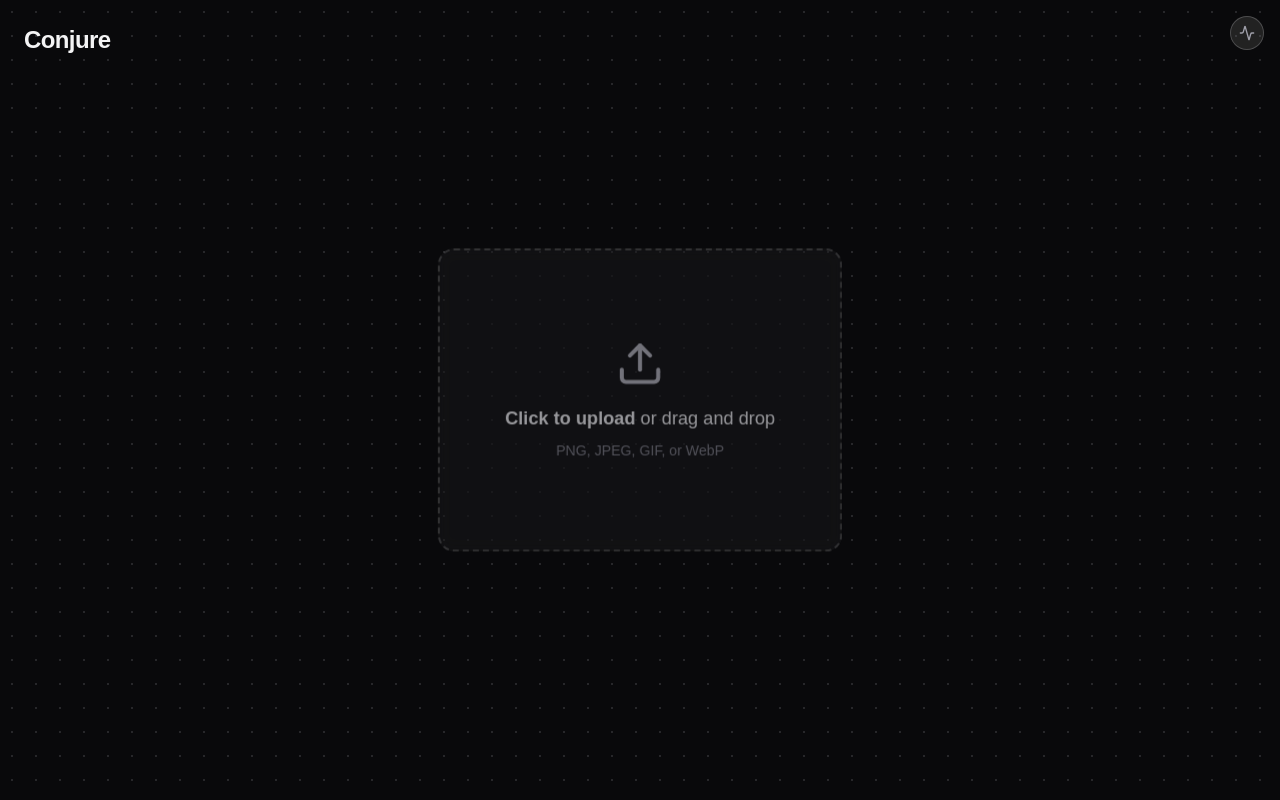
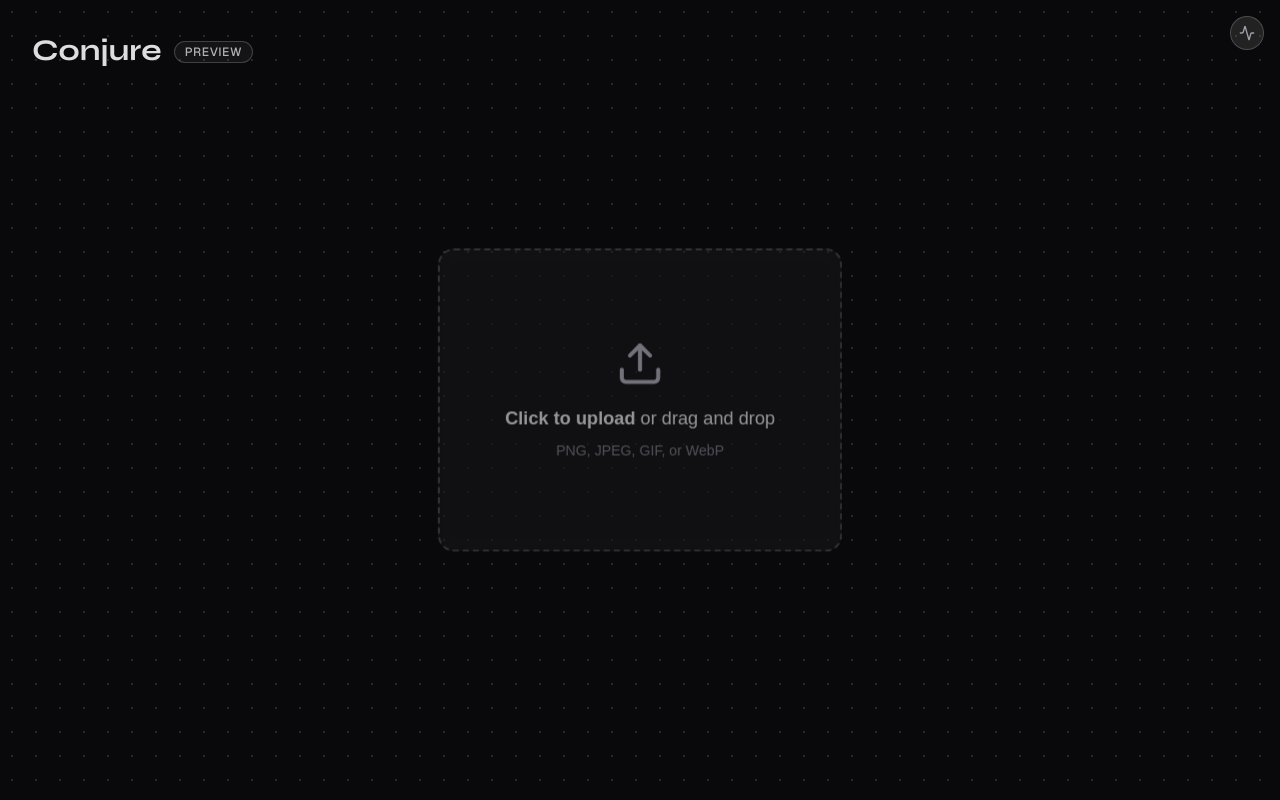
Before and after one commit to henilptel/Conjure, a Next.js app: page / in a window 1280 px wide. Built offline with nearby package versions, Linux system fonts and the light colour scheme.

Commit message:
feat: add Syne font and apply it to the updated header with a new preview badge

```diff
--- a/app/layout.tsx
+++ b/app/layout.tsx
@@ -1,5 +1,5 @@
 import type { Metadata } from "next";
-import { Geist, Geist_Mono } from "next/font/google";
+import { Geist, Geist_Mono, Syne } from "next/font/google";
 import "./globals.css";
 import { ChatProvider } from "./contexts/ChatContext";
 
@@ -10,6 +10,11 @@ const geistSans = Geist({
 
 const geistMono = Geist_Mono({
   variable: "--font-geist-mono",
+  subsets: ["latin"],
+});
+
+const syne = Syne({
+  variable: "--font-syne",
   subsets: ["latin"],
 });
 
@@ -30,7 +35,7 @@ export default function RootLayout({
   return (
     <html lang="en">
       <body
-        className={`${geistSans.variable} ${geistMono.variable} antialiased`}
+        className={`${geistSans.variable} ${geistMono.variable} ${syne.variable} antialiased`}
       >
         <ChatProvider>{children}</ChatProvider>
       </body>
--- a/app/page.tsx
+++ b/app/page.tsx
@@ -31,10 +31,13 @@ export default function Home() {
       </div>
 
       {/* Layer 2: Floating logo/header */}
-      <div className="absolute top-4 left-4 md:top-6 md:left-6 z-10">
-        <h1 className="text-xl md:text-2xl font-semibold text-zinc-100 tracking-tight">
+      <div className="absolute top-6 left-6 md:top-8 md:left-8 z-10 select-none mix-blend-difference flex items-center gap-3">
+        <h1 className="text-2xl md:text-3xl font-[family-name:var(--font-syne)] font-bold text-white/90">
           Conjure
         </h1>
+        <span className="px-2.5 py-0.5 rounded-full border border-white/20 bg-white/5 text-[10px] md:text-xs font-medium tracking-wider text-white/70 uppercase font-sans backdrop-blur-sm mt-1">
+          Preview
+        </span>
       </div>
 
       {/* Layer 3: ActiveToolsPanel - shows active effects on left side */}
```
